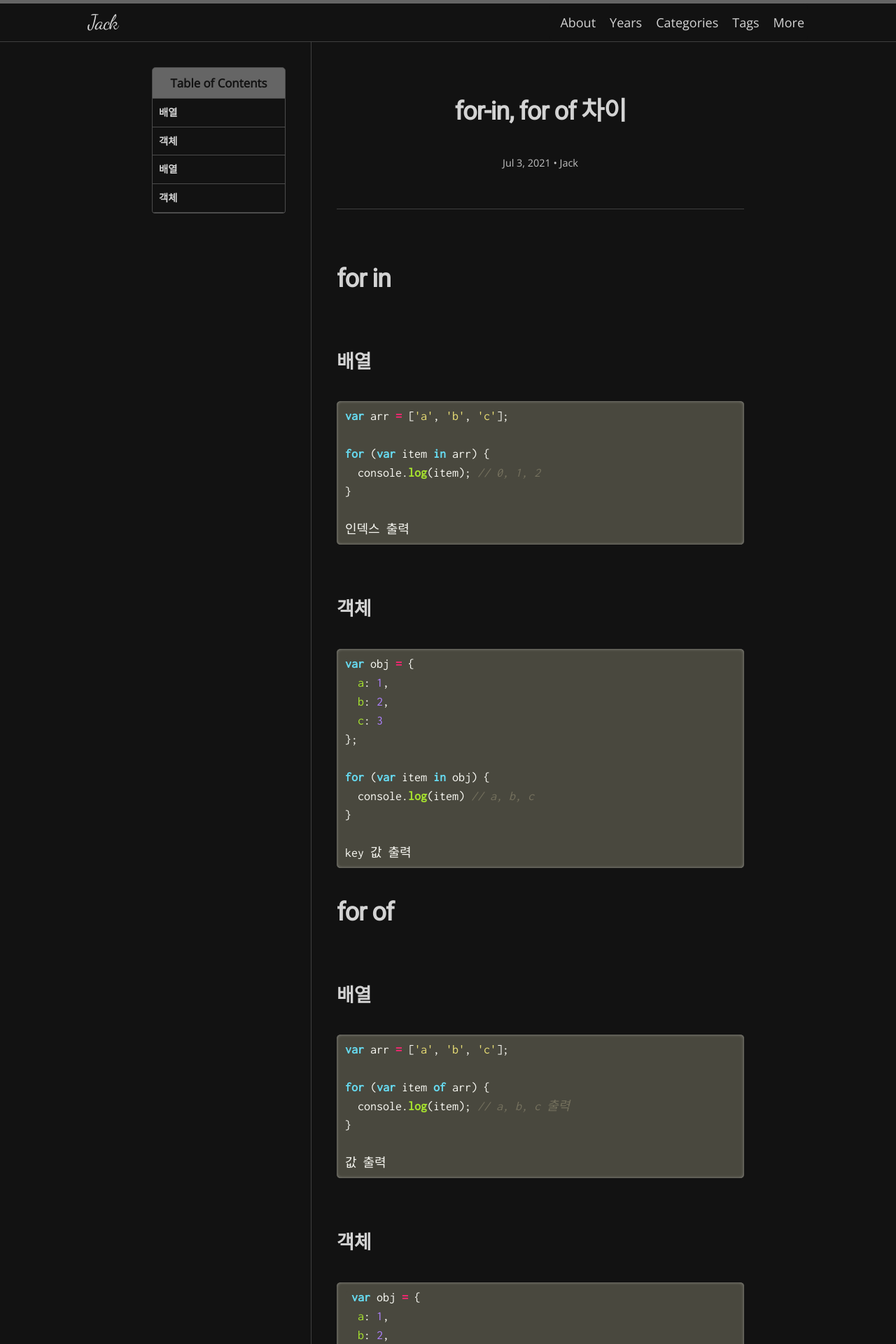
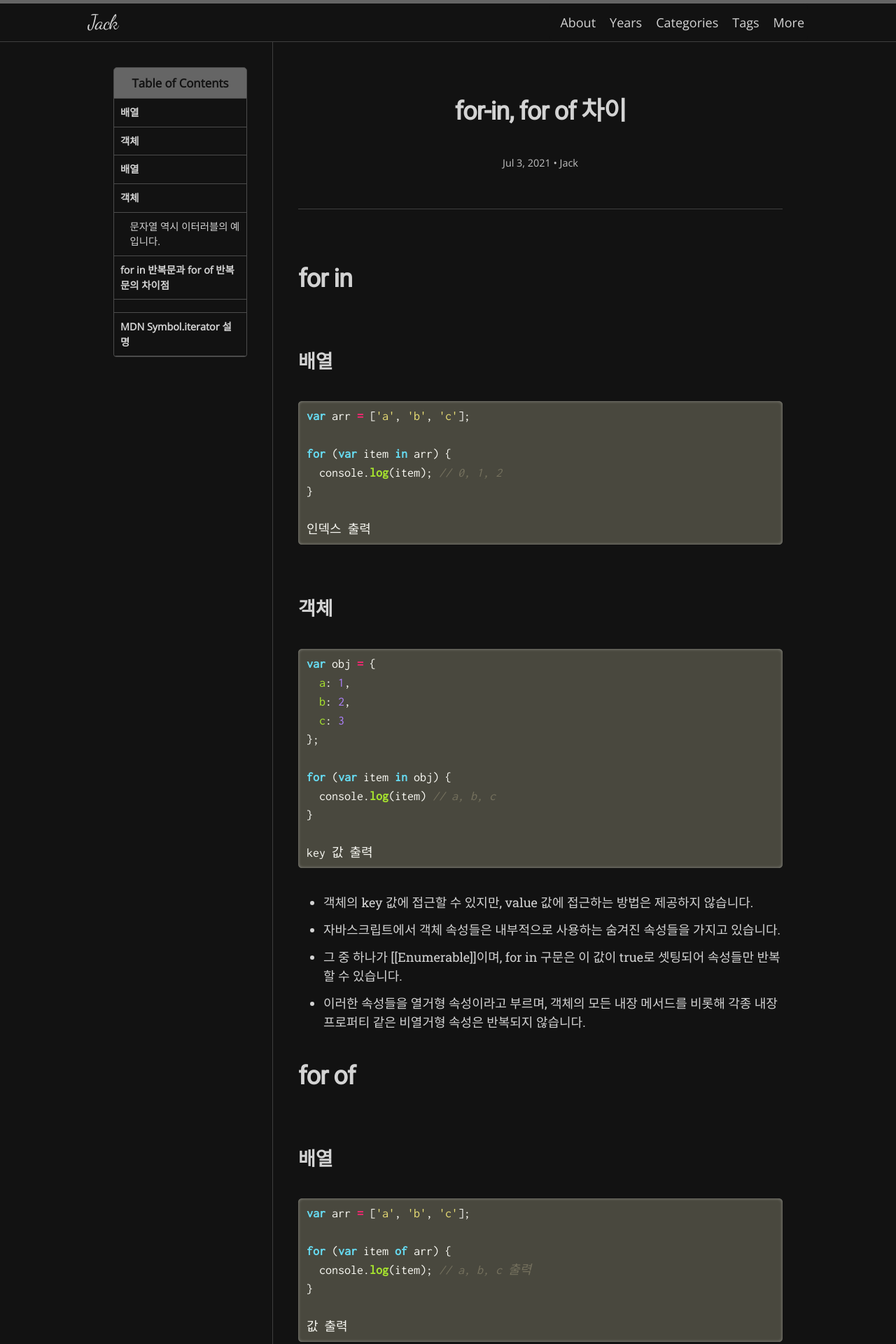
Before and after one commit to ha-jae-geun/jaegeunha94.github.io, a Jekyll site: the page built from _posts/2021-07-03-forin_forof.md, in a window 1280 px wide. Shown: the top 1920 px of the page at 70% size. Built offline with Jekyll 4.4.1, drawn with Linux system fonts in a browser that asks for light colours; nearby versions of some CDN libraries; some web fonts are replaced; some of the changed text lies outside the part shown.

Commit message:
Update 2021-07-03-forin_forof.md

````diff
--- a/_posts/2021-07-03-forin_forof.md
+++ b/_posts/2021-07-03-forin_forof.md
@@ -37,6 +37,12 @@ for (var item in obj) {
 key 값 출력
 ```
 
+* 객체의 key 값에 접근할 수 있지만, value 값에 접근하는 방법은 제공하지 않습니다.
+* 자바스크립트에서 객체 속성들은 내부적으로 사용하는 숨겨진 속성들을 가지고 있습니다.
+* 그 중 하나가 [[Enumerable]]이며, for in 구문은 이 값이 true로 셋팅되어 속성들만 반복할 수 있습니다.
+* 이러한 속성들을 열거형 속성이라고 부르며, 객체의 모든 내장 메서드를 비롯해 각종 내장 프로퍼티 같은 비열거형 속성은 반복되지 않습니다.
+
+
 
 # for of
 ## 배열
@@ -62,3 +68,26 @@ for (var item of obj) {
   console.log(item) // Uncaught TypeError: obj is not iterable
 }
  ```
+
+ * ES6에 추가된 새로운 컬렉션 전용 반복 구문입니다.
+ * for of 구문을 사용하기 위해선 컬렉션 객체가 [Symbol.iterator] 속성을 가지고 있어야만 합니다(직접 명시 가능).
+    *  배열은 대표적인 이터러블입니다. 배열 외에도 다수의 내장 객체가 반복 가능합니다.
+
+
+### 문자열 역시 이터러블의 예입니다.
+```javascript
+var test = "test"
+
+for(var item of test) {
+    console.log(item);  // t e s t 출력
+}
+```
+
+
+
+## for in 반복문과 for of 반복문의 차이점
+* for in 반복문 : 객체의 모든 열거 가능한 속성에 대해 반복
+* for of 반복문 : [Symbol.iterator] 속성을 가지는 컬렉션 전용
+
+
+## [MDN Symbol.iterator 설명](https://developer.mozilla.org/ko/docs/Web/JavaScript/Reference/Global_Objects/Symbol/iterator)
````
